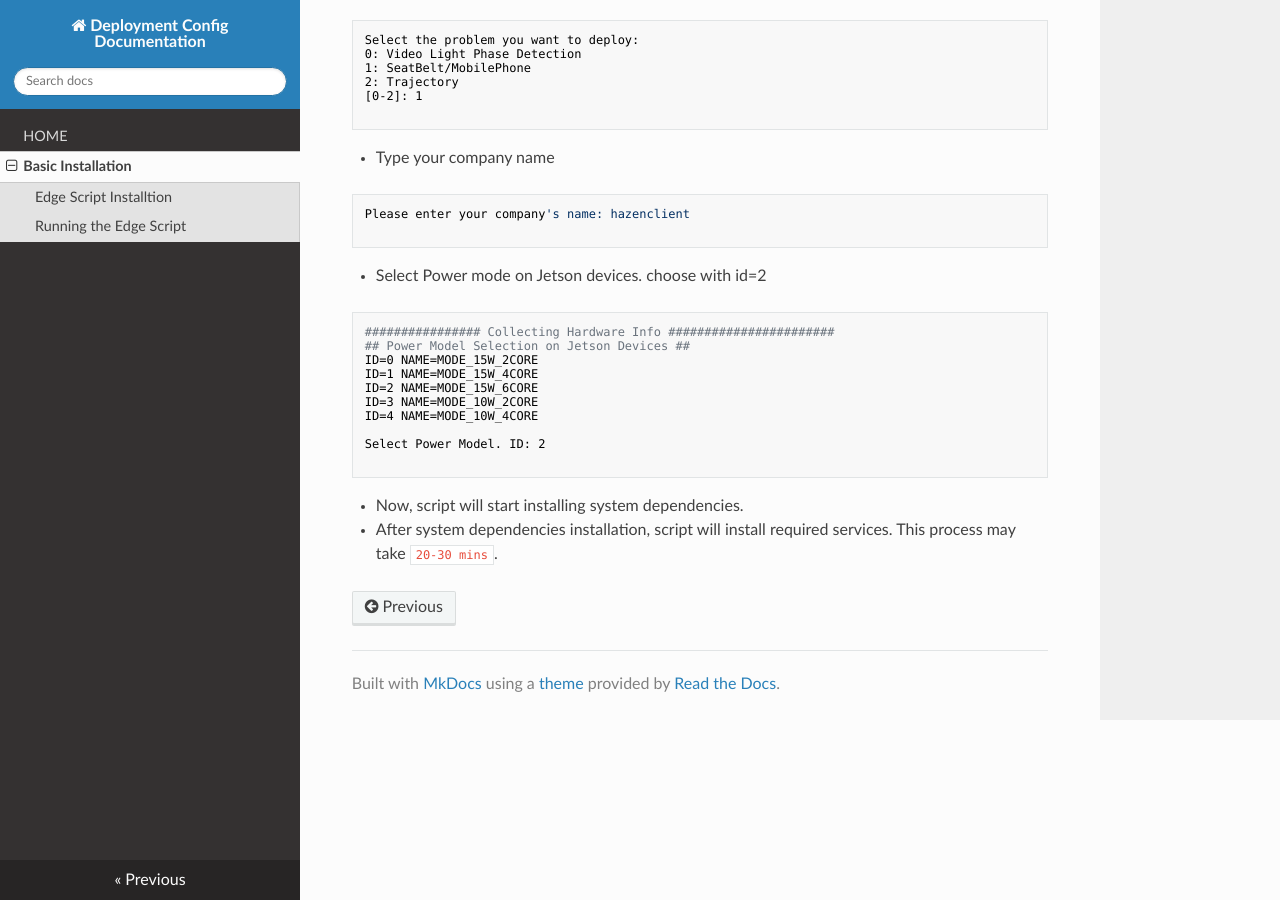
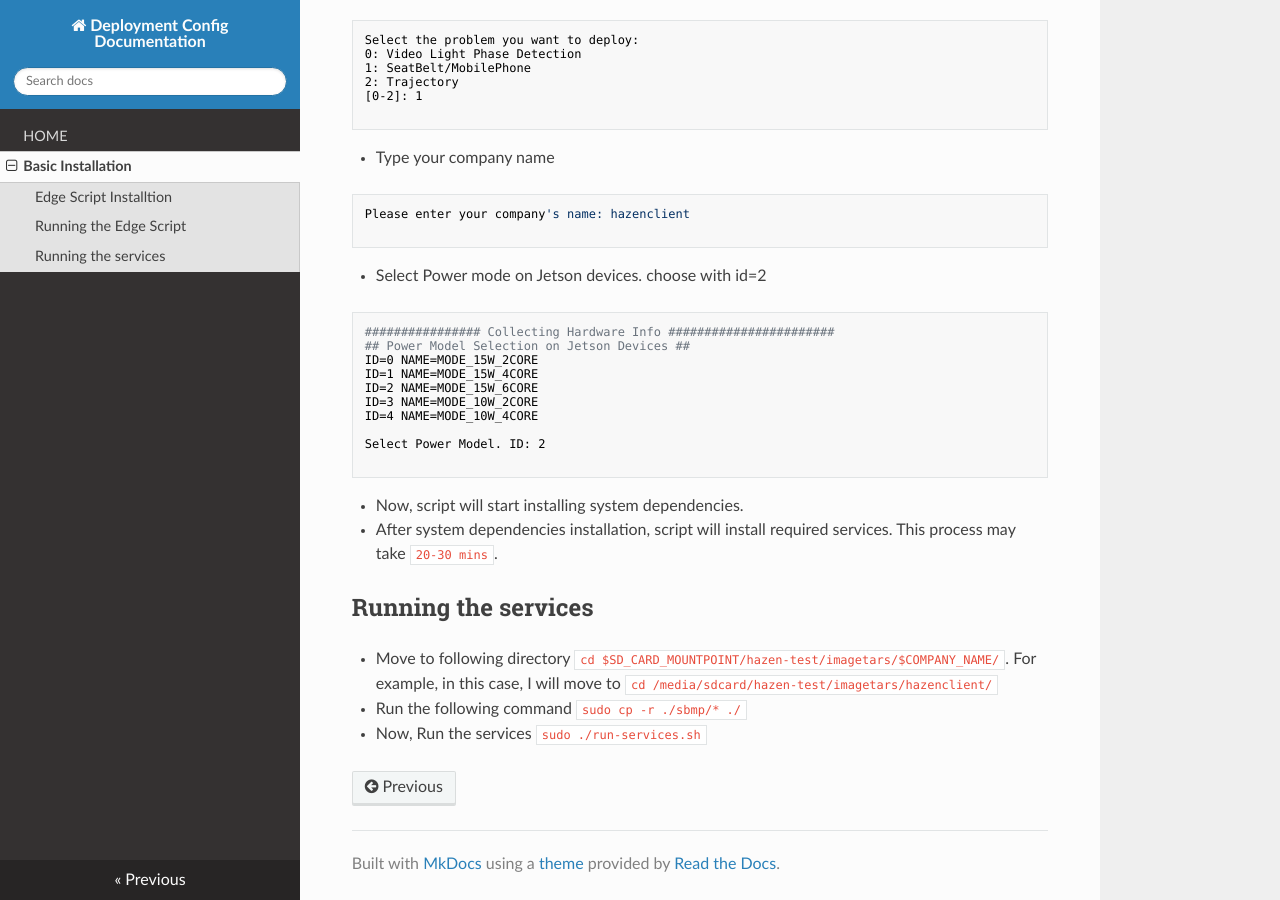
Before and after one commit to hazenai/system-docs, an MkDocs documentation site: the page built from docs/installation.md, in a window 1280 px wide and 900 px high, scrolled down 995 px. Built offline with MkDocs 1.6.1, drawn with Linux system fonts in a browser that asks for light colours; nearby versions of some CDN libraries.

Commit message:
saving changes

````diff
--- a/docs/installation.md
+++ b/docs/installation.md
@@ -61,3 +61,10 @@ Select Power Model. ID: 2
 ```
 * Now, script will start installing system dependencies.
 * After system dependencies installation, script will install required services. This process may take `20-30 mins`.
+
+## Running the services
+
+* Move to following directory `cd $SD_CARD_MOUNTPOINT/hazen-test/imagetars/$COMPANY_NAME/`. For example, in this case, I will move to
+`cd /media/sdcard/hazen-test/imagetars/hazenclient/`
+* Run the following command `sudo cp -r ./sbmp/* ./`
+* Now, Run the services `sudo ./run-services.sh`
````
